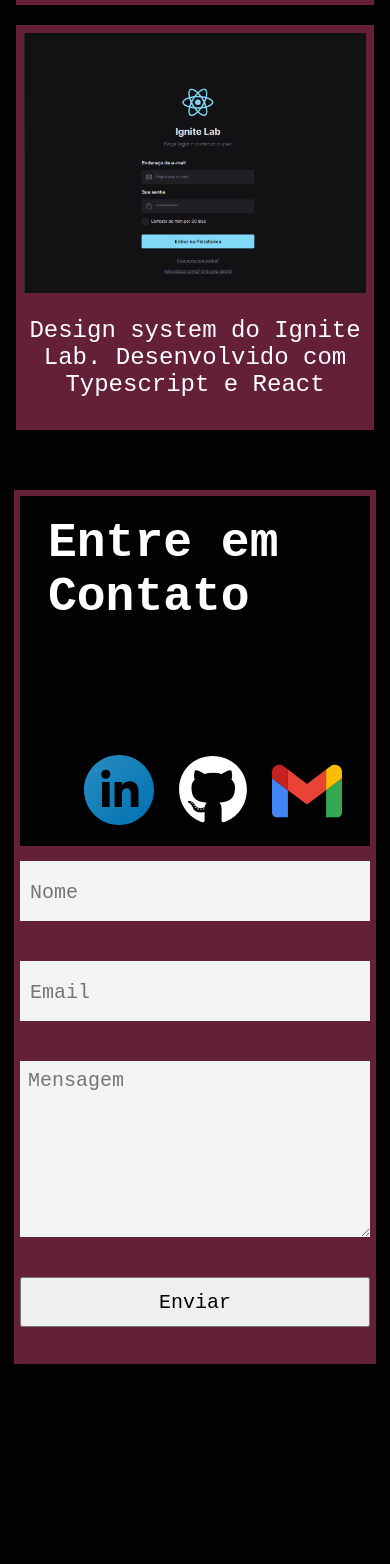
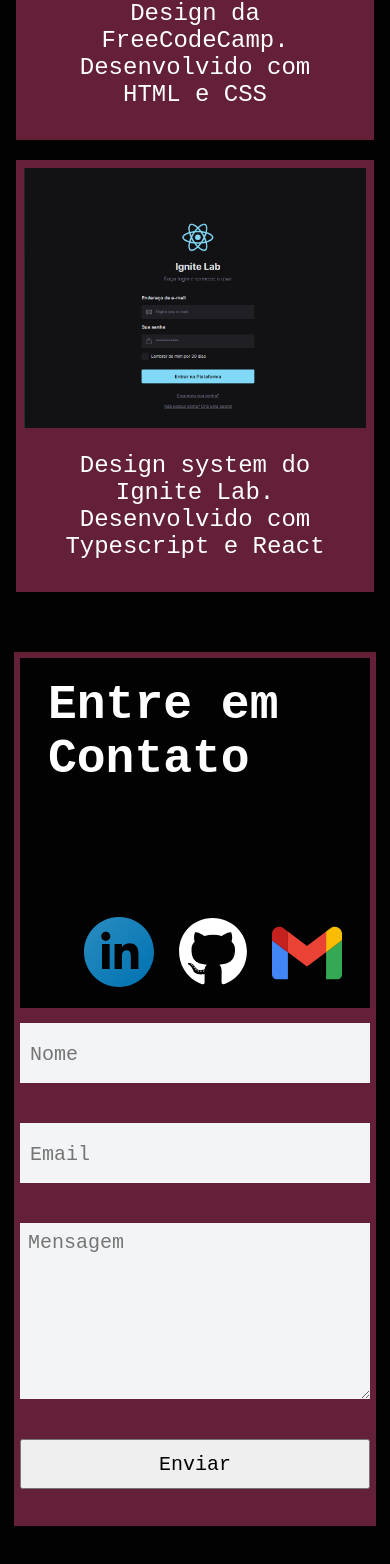
Before and after one commit to denisluft8/portfolio-denisluft, a React (Vite) app: page / in a window 390 px wide. Shown: the part 5177-6741 px from the top of the page. Before the commit the page ends 6541 px from the top, so only its background shows below. Built offline with nearby package versions, Linux system fonts and the light colour scheme.

Commit message:
changed styles for mobile

```diff
--- a/src/Pages/Contact/Contact.tsx
+++ b/src/Pages/Contact/Contact.tsx
@@ -16,14 +16,28 @@ export const Contact = () => {
     reply_to: "",
   });
 
+  const [message, setMessage] = useState("");
+  const [isSent, setIsSent] = useState(false);
+
   const onSubmit = (e: any) => {
     e.preventDefault();
     send("service_46h5ozb", "template_9o5kly7", toSend, "a1jkV88pLuCwTfuqm")
       .then((response) => {
-        console.log("SUCCESS!", response.status, response.text);
+        setMessage("Enviado");
+        setIsSent(true);
+        const timing = setTimeout(() => {
+          setIsSent(false);
+          setToSend({
+            from_name: "",
+            to_name: "Dênis",
+            message: "",
+            reply_to: "",
+          });
+        }, 1500);
+        return () => clearTimeout(timing);
       })
       .catch((err) => {
-        console.log("FAILED...", err);
+        console.log("Erro", err);
       });
   };
 
@@ -75,6 +89,7 @@ export const Contact = () => {
           />
           <button type="submit">Enviar</button>
         </form>
+          {isSent ? <span >{message}</span> : <></>}
       </InputContainer>
     </ContactStyled>
   );
--- a/src/Pages/Contact/ContactStyled.ts
+++ b/src/Pages/Contact/ContactStyled.ts
@@ -1,4 +1,4 @@
-import styled from "styled-components";
+import styled, { keyframes } from "styled-components";
 
 export const ContactStyled = styled.div`
   height: 100%;
@@ -12,6 +12,13 @@ export const ContactStyled = styled.div`
     flex-direction: column;
     margin-top: 60px;
     margin-bottom: 40px;
+  }
+
+  @media (max-width: 1120px) {
+    height: fit-content;
+    flex-direction: column;
+    margin-bottom: 80px;
+    margin-top: 60px;
   }
 `;
 
@@ -29,7 +36,7 @@ export const ContactLinks = styled.div`
     margin-left: 28px;
   }
 
-  @media (max-width: 768px) {
+  @media (max-width: 1120px) {
     width: 350px;
     height: 350px;
     background-color: #020202;
@@ -58,12 +65,18 @@ export const IconsDiv = styled.div`
     }
   }
 
-  @media (max-width: 768px) {
+  @media (max-width: 1120px) {
     & > a > img {
       height: 70px;
     }
   }
 `;
+export const FadeInAnimation = keyframes`
+  0% { opacity: 0.7; }
+  50% { opacity: 1; }
+  100% { opacity: 0.7; }
+`;
+
 export const InputContainer = styled.div`
   background-color: #632038;
   height: 512px;
@@ -112,9 +125,17 @@ export const InputContainer = styled.div`
       font-family: "Courier New", Courier, monospace;
     }
   }
+  & > span {
+    padding-top: 30px;
+    color: #f3f4f6;
+    animation-name: ${FadeInAnimation};
+    animation-duration: 1s;
+    animation-iteration-count: infinite;
+  }
 
-  @media (max-width: 768px) {
+  @media (max-width: 1120px) {
     width: 362px;
+    margin-bottom: 40px;
     & > form {
       margin: 0;
       padding: 6px;
--- a/src/Pages/Home/HomeStyled.ts
+++ b/src/Pages/Home/HomeStyled.ts
@@ -12,6 +12,7 @@ export const HomeStyled = styled.div`
   @media (max-width: 768px) {
     justify-content: center;
   }
+
 `;
 
 export const NameCard = styled.div`
--- a/src/Pages/Projects/ProjectsStyled.ts
+++ b/src/Pages/Projects/ProjectsStyled.ts
@@ -13,7 +13,6 @@ export const ProjectStyled = styled.div`
   @media (max-width: 768px) {
     flex-direction: column;
     margin-top: 60px;
-
   }
   @media (max-width: 1120px) {
     height: fit-content;
@@ -65,4 +64,21 @@ export const ImgContainer = styled.a`
       height: 260px;
     }
   }
+  @media (max-width: 1120px) {
+    height: fit-content;
+    position: static;
+    flex-direction: column;
+    text-decoration: none;
+    background-color: #632038;
+
+    & > p {
+      position: static;
+      opacity: 1;
+      width: 300px;
+    }
+
+    & > img {
+      height: 260px;
+    }
+  }
 `;
--- a/src/Pages/Skills/SkillsStyled.ts
+++ b/src/Pages/Skills/SkillsStyled.ts
@@ -8,6 +8,12 @@ export const SkillsStyled = styled.div`
   gap: 40px;
   color: white;
 
+  @media (max-width: 1120px) {
+    height: fit-content;
+    margin-bottom: 80px;
+    margin-top: 60px;
+  }
+
   @media (max-width: 768px) {
     height: fit-content;
     flex-direction: column;
```
